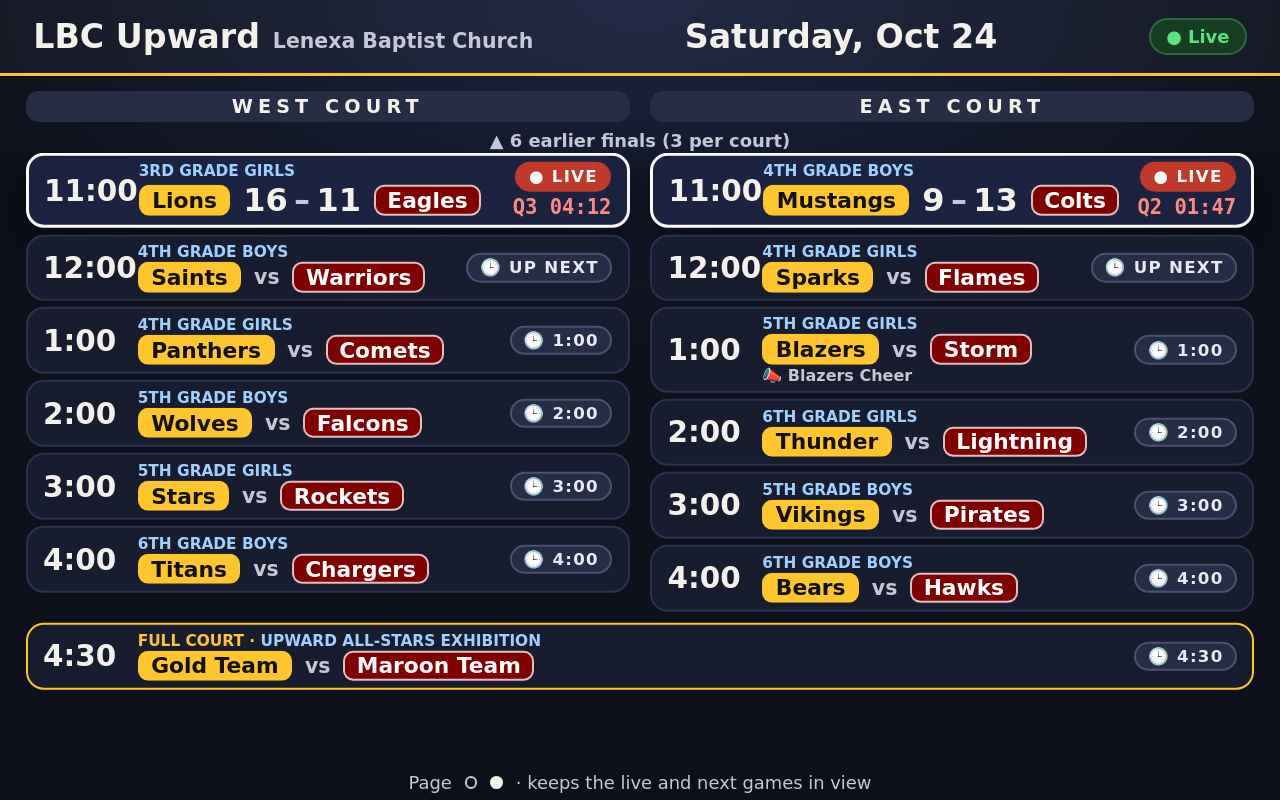
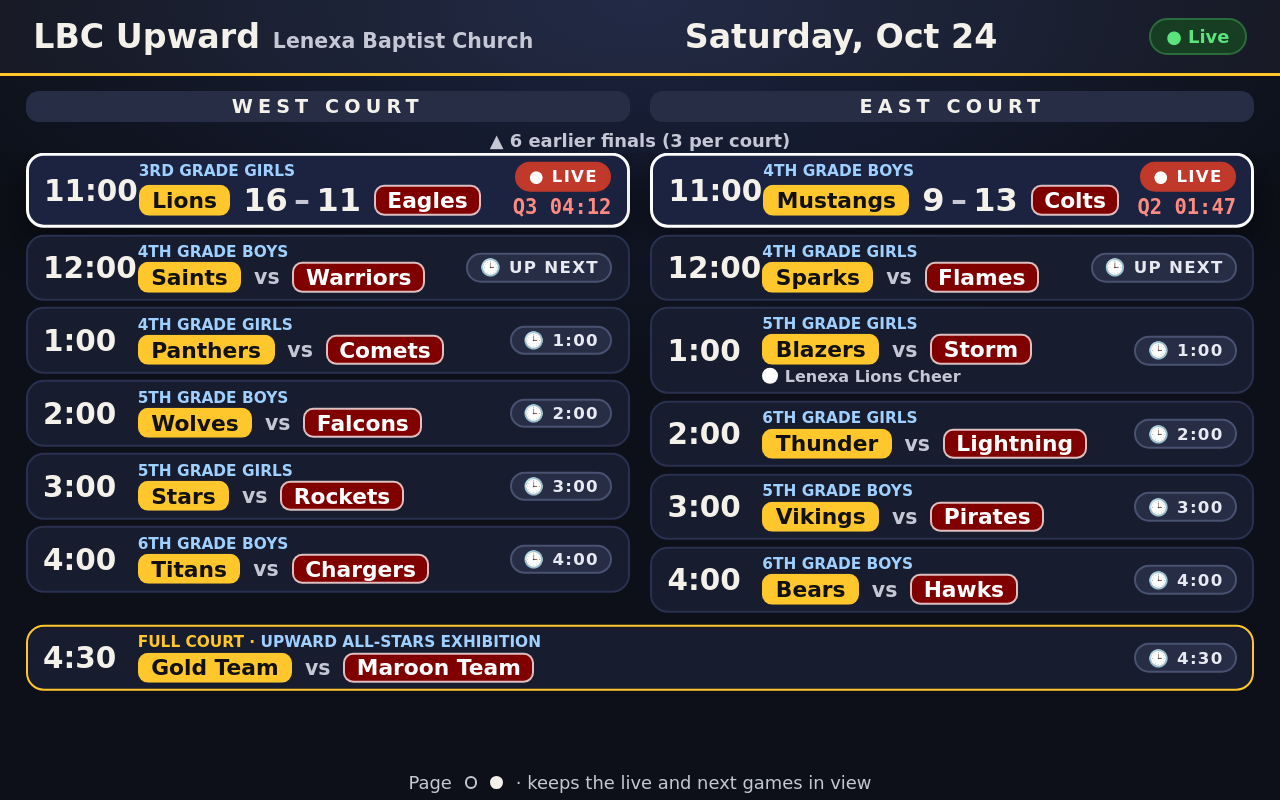
Before and after one commit to aingalsbe/UpwardScoreboard, a website: page docs/mockups/schedule-mockup.html in a window 1280 px wide. Drawn offline with Linux system fonts and the light colour scheme.

Commit message:
Cheer: one squad per game (has-cheer, binds cheer/cheer-logo) in TV CSS + schedule mockup; structure.md to 60 lines

```diff
--- a/docs/mockups/schedule-mockup.html
+++ b/docs/mockups/schedule-mockup.html
@@ -28,7 +28,9 @@ body { width: 100vw; height: 100vh; overflow: hidden; display: flex; flex-direct
 .chip.home { background: var(--season-light); color: #111; } .chip.away { background: var(--season-dark); color: #fff; border-color: rgba(255,255,255,.75); }
 .score { font-size: 2.3rem; font-weight: 900; font-variant-numeric: tabular-nums; display: flex; gap: .5rem; } .score i { font-style: normal; color: var(--muted); }
 .score.vs { font-size: 1.6rem; color: var(--muted); }
-.cheer { font-size: 1.25rem; font-weight: 700; color: var(--muted); margin-top: .1rem; }
+.cheer { display: none; align-items: center; gap: .4em; height: 1.3em; font-size: 1.25rem; font-weight: 700; color: var(--muted); margin-top: .1rem; }
+.game.has-cheer .cheer { display: flex; }
+.cheer-logo { flex: none; width: 1em; height: 1em; border-radius: 50%; background: #fff; }
 .side { display: flex; flex-direction: column; align-items: flex-end; gap: .3rem; }
 .status-tag { font-size: 1.3rem; font-weight: 900; letter-spacing: .1rem; padding: .25rem .9rem; border-radius: 2rem; white-space: nowrap; background: #262d45; color: #e8eaf2; border: .2rem solid #4a5272; }
 .pc { font-size: 1.6rem; font-weight: 900; font-family: "DejaVu Sans Mono", monospace; color: #ff8a80; }
@@ -131,10 +133,10 @@ body { width: 100vw; height: 100vh; overflow: hidden; display: flex; flex-direct
   <div class="body"><div class="grade-label" data-bind="grade-label">4th Grade Girls</div>
     <div class="teams"><span class="chip home" data-bind="home-name">Sparks</span><span class="score vs">vs</span><span class="chip away" data-bind="away-name">Flames</span></div></div>
   <div class="side"><span class="status-tag" data-bind="status-tag">🕒 UP NEXT</span></div>
-</article></div><div class="slot" data-time="1:00"><article class="game" data-state="upcoming">
+</article></div><div class="slot" data-time="1:00"><article class="game has-cheer" data-state="upcoming">
   <span class="time" data-bind="time">1:00</span>
   <div class="body"><div class="grade-label" data-bind="grade-label">5th Grade Girls</div>
-    <div class="teams"><span class="chip home" data-bind="home-name">Blazers</span><span class="score vs">vs</span><span class="chip away" data-bind="away-name">Storm</span></div><div class="cheer"><span data-bind="home-cheer">📣 Blazers Cheer</span></div></div>
+    <div class="teams"><span class="chip home" data-bind="home-name">Blazers</span><span class="score vs">vs</span><span class="chip away" data-bind="away-name">Storm</span></div><div class="cheer"><span class="cheer-logo" data-bind="cheer-logo"></span><span data-bind="cheer">Lenexa Lions Cheer</span></div></div>
   <div class="side"><span class="status-tag" data-bind="status-tag">🕒 1:00</span></div>
 </article></div><div class="slot" data-time="2:00"><article class="game" data-state="upcoming">
   <span class="time" data-bind="time">2:00</span>
--- a/public/tv.css
+++ b/public/tv.css
@@ -4,7 +4,7 @@
    Text on a panel uses --*-fg from contrast.js (#111 on gold 11.6:1, #fff on maroon 10.9:1).
    Maroon never sits as text on the dark background except the small side tag, which uses
    contrast.js's lightened --*-on-dark (>= 4.5:1).
-   Root hooks: no-game, has-next-up, has-last-final, has-home-cheer, has-away-cheer, home-bonus,
+   Root hooks: no-game, has-next-up, has-last-final, has-cheer, home-bonus,
    away-bonus, poss-home, poss-away, has-banner, final, clock-running, data-conn, data-home-side,
    data-swapped, data-status. */
 * { box-sizing: border-box; margin: 0; padding: 0; }
@@ -47,16 +47,20 @@ body { height: 100vh; overflow: hidden; display: flex; flex-direction: column; c
   max-width: 100%; overflow: hidden; text-overflow: ellipsis; white-space: nowrap; }
 .score { font-size: 17rem; font-weight: 900; line-height: .95; font-variant-numeric: tabular-nums; letter-spacing: -.3rem; }
 
-/* cheer squad badge: space is always reserved so both panels stay balanced when only one side has a squad */
-.cheer { visibility: hidden; display: inline-flex; align-items: center; gap: .8rem; min-height: 3.6rem; padding: .3rem 1.4rem .3rem .4rem;
-  border-radius: 3rem; font-size: 1.7rem; font-weight: 800; max-width: 90%; }
-.home .cheer { background: var(--home-fg, #111); color: var(--home-color); }
-.away .cheer { background: var(--away-fg, #fff); color: var(--away-color); }
-.cheer-logo { width: 3rem; height: 3rem; border-radius: 50%; object-fit: cover; background: #fff; }
-.cheer-name { white-space: nowrap; overflow: hidden; text-overflow: ellipsis; }
-.cheer-name::before { content: "📣 "; }
-.has-home-cheer .home-cheer, .has-away-cheer .away-cheer { visibility: visible; }
-.cheer:has(.cheer-logo:not([hidden])) .cheer-name::before { content: ""; }
+/* Cheer: ONE squad per game (not per side). Single line in .center: optional logo (data-bind="cheer-logo")
+   + name (data-bind="cheer"). Shown only with root/game class .has-cheer; its height is always reserved
+   (visibility, not display) so the center column never jumps. Logo box is a fixed 1em; with no logo
+   a 📣 of the same 1em width takes its place, so a missing logo never shifts anything. Neutral colors
+   (white on dark, 15.8:1): the squad belongs to neither team. */
+.cheer { visibility: hidden; display: inline-flex; align-items: center; justify-content: center; gap: .5em;
+  height: 1.6em; line-height: 1; font-size: 1.9rem; font-weight: 800; color: var(--ink); max-width: 100%; margin-top: .4rem; }
+.has-cheer .cheer { visibility: visible; }
+.cheer-logo { flex: none; width: 1em; height: 1em; border-radius: 50%; object-fit: cover; background: #fff; }
+.cheer-logo[hidden] { display: none; }
+.cheer-name { white-space: nowrap; overflow: hidden; text-overflow: ellipsis; min-width: 0; }
+.cheer-name::before { content: "📣"; display: inline-block; width: 1em; margin-right: .5em; text-align: center; }
+.cheer:has(.cheer-logo:not([hidden])) .cheer-name::before { content: none; }
+.cheer:not(:has(.cheer-name:not(:empty))) { visibility: hidden; }
 
 /* fouls / timeouts / bonus on the panel, in the panel's own text color */
 .stats { display: flex; gap: 3rem; align-items: center; min-height: 5rem; margin-top: .4rem; }
```
Also changed, not shown: docs/mockups/schedule-structure.md (+3 -4 lines), docs/mockups/schedule-mockup.png, docs/screenshots/branding/cheer/tv-name-logo.png (added), docs/screenshots/branding/cheer/tv-name-only.png (added), docs/screenshots/branding/cheer/tv-none.png (added).
